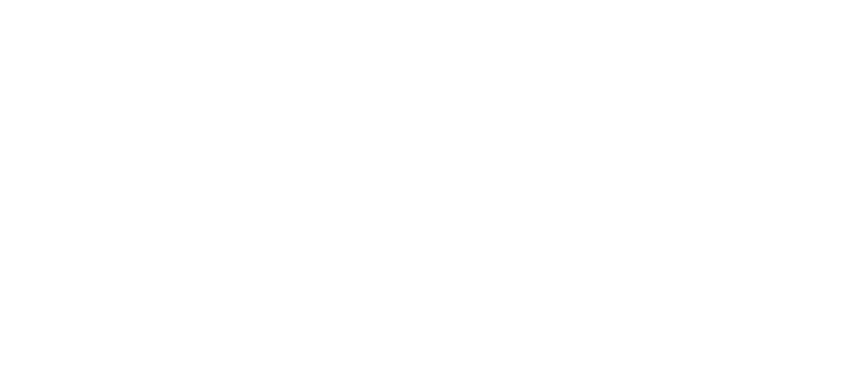
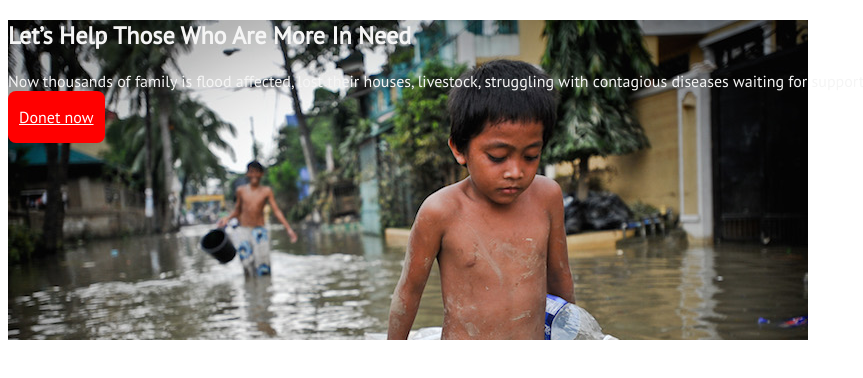
Before and after one commit to maahidhasan/first-assignment, a plain HTML site: page index.html in a window 1280 px wide. Shown: the whole page, without its empty margins (0-863 px from the left). Drawn offline with Linux system fonts and the light colour scheme.

Commit message:
hero section

```diff
--- a/index.html
+++ b/index.html
@@ -13,6 +13,17 @@
 </head>
 
 <body>
+    <section class="header">
+        <div class="hero">
+            <h1>Let’s Help Those Who Are More In Need</h1>
+            <p>Now thousands of family is flood affected, lost their houses, livestock, struggling with contagious
+                diseases waiting for support and relief.</p>
+            <a class="btn" href="#">Donet now</a>
+        </div>
+    </section>
+
+
+
 
 </body>
 
--- a/style.css
+++ b/style.css
@@ -1,3 +1,29 @@
 body {
     font-family: 'PT Sans', sans-serif;
+    padding: 0px;
 }
+
+/* button */
+.btn {
+    padding: 16px 11px;
+    text-align: center;
+    background-color: red;
+    color: white;
+    border-radius: 8px;
+}
+
+/* hero */
+.header {
+    background-image: url(images/hero.jpg);
+    height: 320px;
+    width: 100%;
+    background-repeat: no-repeat;
+}
+
+.hero h1 {
+    color: whitesmoke;
+}
+
+.hero p {
+    color: whitesmoke;
+}
```
Also changed, not shown: images/hero.jpg (added).
